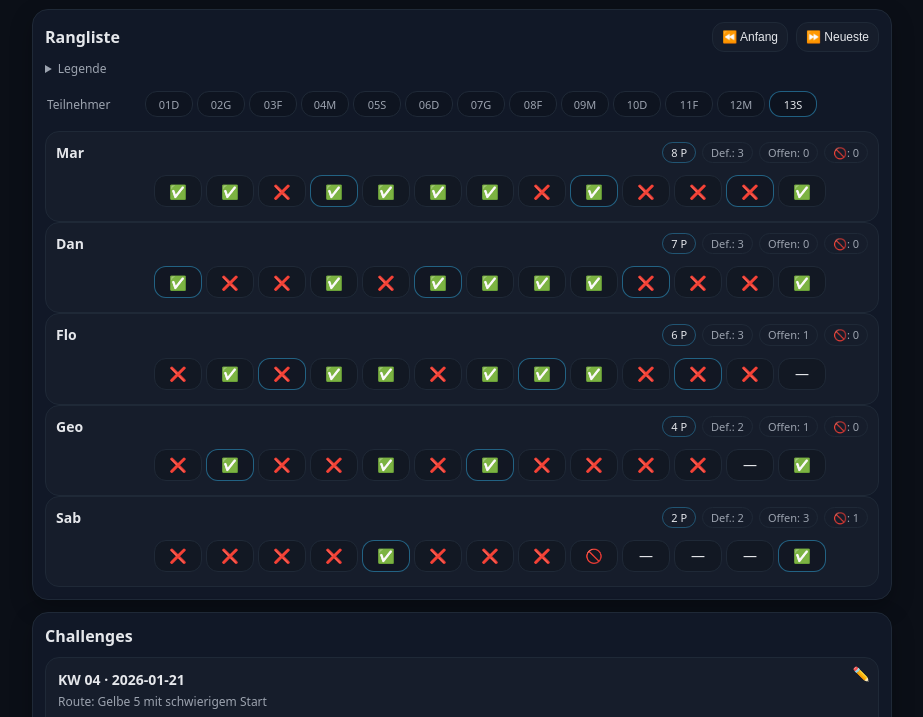
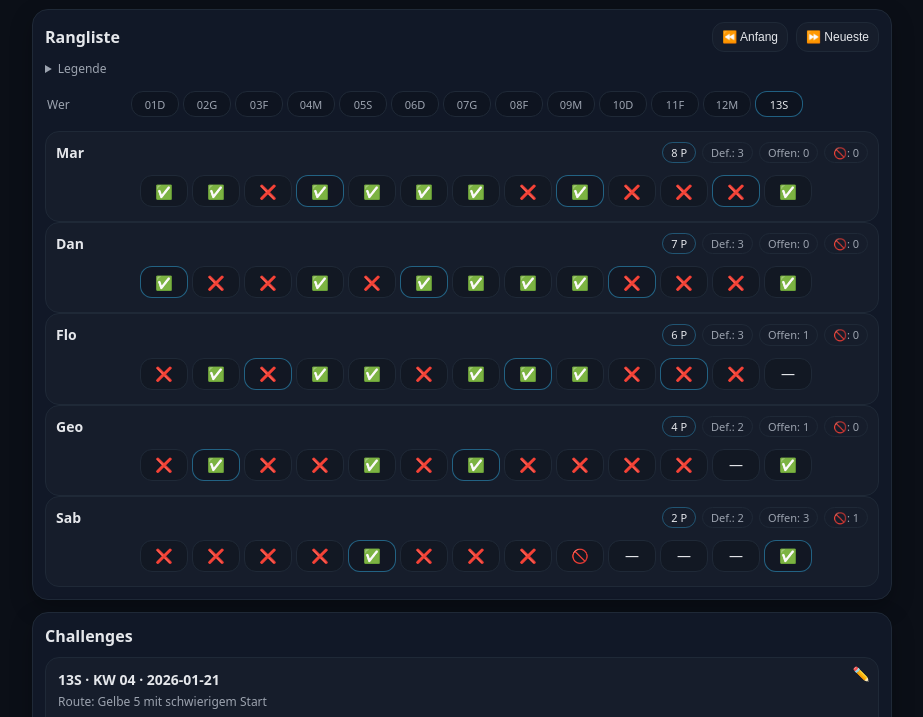
Before and after one commit to Maendeni/BoulderChallengeBETA, a plain HTML site: page index.html in a window 1280 px wide. Shown: the part 83-800 px from the top of the page, without its empty margins (178-1101 px from the left). Drawn offline with Linux system fonts and the light colour scheme.

Commit message:
Add files via upload

```diff
--- a/app.js
+++ b/app.js
@@ -134,7 +134,7 @@ function renderLeaderboardMatrix(leaderboardRows, challengesAsc, participants, p
   el.innerHTML = `
     <div class="matrix">
       <div class="matrixHeaderRow">
-        <div class="matrixNameCol">Teilnehmer</div>
+        <div class="matrixNameCol">Wer</div>
         <div class="matrixScroll" data-matrix-scroll="1">
           <div class="weekRow">
             ${headerCells}
@@ -311,6 +311,13 @@ function computeAndRenderAll(data) {
 function renderChallenges(challenges, participants, pidToName, now) {
   const el = document.getElementById("challenges");
 
+  // Abbildung von Challenge‑ID auf ihre Reihenfolge (aufsteigend nach Datum)
+  const asc = [...challenges].sort(byOldestFirst);
+  const seqMap = {};
+  asc.forEach((c, idx) => {
+    seqMap[c.id] = idx + 1;
+  });
+
   const cards = challenges.map(ch => {
     const setByName = pidToName[ch.setBy] ?? ch.setBy ?? "—";
     const removed = ch.removedFrom ? `Route entfernt ab: ${fmtDate(ch.removedFrom)}` : "Route entfernt ab: —";
@@ -318,9 +325,14 @@ function renderChallenges(challenges, participants, pidToName, now) {
     // kleiner Bearbeiten‑Button
     const editBtn = `<button class="challengeEditBtn" data-chid="${safeText(ch.id)}" type="button" title="Bearbeiten">✏️</button>`;
 
+    // laufende Nummer plus Initiale des Setters
+    const seq = String(seqMap[ch.id]).padStart(2, "0");
+    const initial = getSetterInitial(ch, pidToName);
+    const seqLabel = `${seq}${initial}`;
+
     const top = `
       <div>
-        <div class="challengeTitle">${safeText(ch.label ?? "")} · ${fmtDate(ch.date)}</div>
+        <div class="challengeTitle">${safeText(seqLabel)} · ${safeText(ch.label ?? "")} · ${fmtDate(ch.date)}</div>
         <div class="challengeMeta">Route: ${safeText(ch.route ?? "—")}</div>
         <div class="challengeMeta">Definiert von: ${safeText(setByName)}</div>
         <div class="challengeMeta">${removed}</div>
--- a/styles.css
+++ b/styles.css
@@ -113,9 +113,9 @@ code{
 
 .matrixNameCol{
   /* narrower name column to reduce wasted space */
-  width: 88px;
-  min-width: 88px;
-  flex: 0 0 88px;
+  width: 74px;
+  min-width: 74px;
+  flex: 0 0 74px;
   color: var(--muted);
   font-size:12px;
   display:flex;
@@ -406,7 +406,7 @@ code{
 @media (max-width: 520px){
   .card{ padding:10px; }
   /* further tighten columns on very small screens */
-  .matrixNameCol{ width: 70px; min-width:70px; flex: 0 0 70px; }
+  .matrixNameCol{ width: 60px; min-width:60px; flex: 0 0 60px; }
   .weekCell{ min-width: 42px; font-size:10px; }
   .iconCell{ min-width: 42px; height: 30px; font-size:13px; }
   .playerBlock{ padding:9px; }
```
